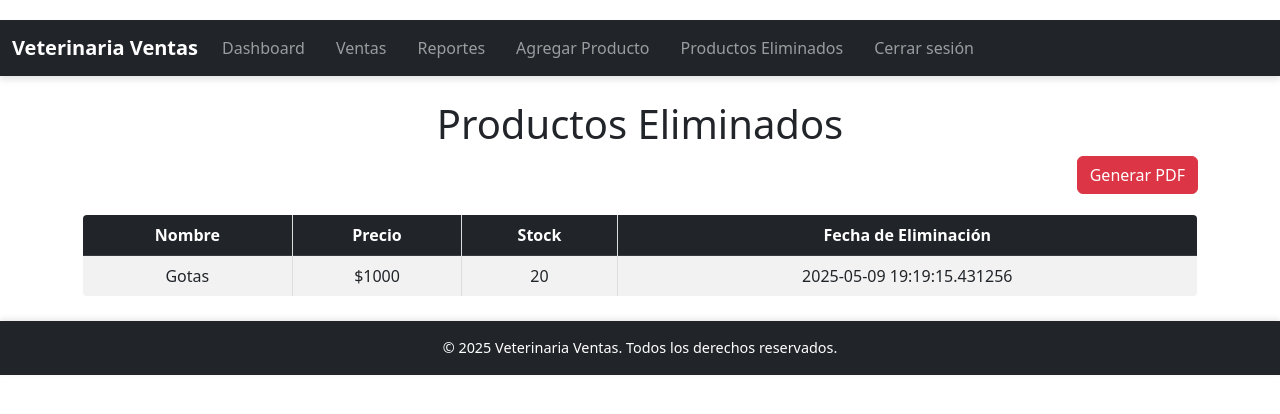
After one commit to JFCandia/Ventas_Veterinaria, a Flask app: page /productos_eliminados in a window 1280 px wide. The commit adds this page. Shown: the top 414 px of the page. Run offline with Flask 3, Linux system fonts and the light colour scheme; a user stored in the database is signed in; data comes from the database, SQL or seed files in the repository; both versions use the stored data as it was after the commit.

Commit message:
Veterinaria-Jcandia-V5-Jcandia

```diff
--- a/app.py
+++ b/app.py
@@ -8,7 +8,7 @@ from io import BytesIO
 import os
 from werkzeug.utils import secure_filename
 import pandas as pd
-from models import db, Usuario, Producto, Venta, Categoria, HistorialStock
+from models import db, Usuario, Producto, Venta, Categoria, HistorialStock, ProductoEliminado
 from datetime import datetime
 
 # Configuración inicial
@@ -87,7 +87,7 @@ def dashboard():
 def agregar_producto():
     if request.method == 'POST':
         nombre = request.form['nombre']
-        precio = float(request.form['precio'])
+        precio = round(float(request.form['precio']))  # Redondear el precio
         stock = int(request.form['stock'])
         categoria_id = request.form.get('categoria_id')
 
@@ -97,7 +97,7 @@ def agregar_producto():
 
         nuevo_producto = Producto(
             nombre=nombre,
-            precio=precio,
+            precio=precio,  # Precio redondeado
             stock=stock,
             categoria_id=categoria_id
         )
@@ -113,10 +113,21 @@ def agregar_producto():
 @login_required
 def eliminar_producto(producto_id):
     producto = Producto.query.get_or_404(producto_id)
+
+    # Registrar el producto eliminado
+    producto_eliminado = ProductoEliminado(
+        nombre=producto.nombre,
+        precio=producto.precio,
+        stock=producto.stock
+    )
+    db.session.add(producto_eliminado)
+
+    # Eliminar el producto de la base de datos
     db.session.delete(producto)
     db.session.commit()
+
     flash(f"Producto '{producto.nombre}' eliminado correctamente.", "success")
-    return redirect(url_for('dashboard'))
+    return redirect(url_for('reporte_stock'))
 
 @app.route('/ajustar_stock/<int:producto_id>', methods=['POST'])
 @login_required
@@ -136,7 +147,7 @@ def ajustar_stock(producto_id):
         db.session.commit()
         flash(f"Se redujo el stock de '{producto.nombre}' en {cantidad_a_reducir} unidades.", "success")
 
-    return redirect(url_for('reporte_bajo_stock'))
+    return redirect(url_for('reporte_stock'))
 
 @app.route('/reporte_bajo_stock')
 @login_required
@@ -187,7 +198,7 @@ def cargar_productos():
             for _, row in df.iterrows():
                 producto = Producto(
                     nombre=row['nombre'],
-                    precio=row['precio'],
+                    precio=round(row['precio']),  # Redondear el precio
                     stock=row['stock']
                 )
                 db.session.add(producto)
@@ -287,6 +298,9 @@ def reporte_ventas():
 @login_required
 def reporte_stock():
     productos = Producto.query.all()
+    # Convertir precios a enteros
+    for producto in productos:
+        producto.precio = int(producto.precio)
     return render_template('reporte_stock.html', productos=productos)
 
 @app.route('/generar_pdf_reporte_ventas')
@@ -333,6 +347,23 @@ def agregar_categoria():
 
     return render_template('agregar_categoria.html')
 
+@app.route('/productos_eliminados')
+@login_required
+def productos_eliminados():
+    productos = ProductoEliminado.query.all()
+    return render_template('productos_eliminados.html', productos=productos)
+
+@app.route('/generar_pdf_productos_eliminados')
+@login_required
+def generar_pdf_productos_eliminados():
+    productos_eliminados = ProductoEliminado.query.all()
+    now = datetime.now()
+    rendered = render_template('productos_eliminados_pdf.html', productos=productos_eliminados, now=now)
+    pdf = BytesIO()
+    pisa.CreatePDF(BytesIO(rendered.encode("UTF-8")), dest=pdf)
+    pdf.seek(0)
+    return send_file(pdf, as_attachment=True, download_name='productos_eliminados.pdf')
+
 if __name__ == '__main__':
     with app.app_context():
         # Código para inicializar datos
--- a/templates/base.html
+++ b/templates/base.html
@@ -17,24 +17,51 @@
                 <span class="navbar-toggler-icon"></span>
             </button>
             <div class="collapse navbar-collapse" id="navbarNav">
-                <ul>
+                <ul class="navbar-nav me-auto mb-2 mb-lg-0">
                     {% if active_page != 'dashboard' %}
-                    <li><a href="{{ url_for('dashboard') }}">Dashboard</a></li>
+                    <li class="nav-item">
+                        <a class="nav-link" href="{{ url_for('dashboard') }}">Dashboard</a>
+                    </li>
                     {% endif %}
                     {% if active_page != 'ventas' %}
-                    <li><a href="{{ url_for('ventas') }}">Ventas</a></li>
+                    <li class="nav-item">
+                        <a class="nav-link" href="{{ url_for('ventas') }}">Ventas</a>
+                    </li>
                     {% endif %}
                     {% if active_page != 'reportes' %}
-                    <li><a href="{{ url_for('reportes') }}">Reportes</a></li>
+                    <li class="nav-item">
+                        <a class="nav-link" href="{{ url_for('reportes') }}">Reportes</a>
+                    </li>
                     {% endif %}
                     {% if active_page != 'agregar_producto' %}
-                    <li><a href="{{ url_for('agregar_producto') }}">Agregar Producto</a></li>
+                    <li class="nav-item">
+                        <a class="nav-link" href="{{ url_for('agregar_producto') }}">Agregar Producto</a>
+                    </li>
                     {% endif %}
-                    <li><a href="{{ url_for('logout') }}">Cerrar sesión</a></li>
+                    <li class="nav-item">
+                        <a class="nav-link" href="{{ url_for('productos_eliminados') }}">Productos Eliminados</a>
+                    </li>
+                    <li class="nav-item">
+                        <a class="nav-link" href="{{ url_for('logout') }}">Cerrar sesión</a>
+                    </li>
                 </ul>
             </div>
         </div>
     </nav>
+
+    <!-- Mensajes flash -->
+    {% with messages = get_flashed_messages(with_categories=true) %}
+        {% if messages %}
+            <div class="container mt-3">
+                {% for category, message in messages %}
+                <div class="alert alert-{{ category }} alert-dismissible fade show" role="alert">
+                    {{ message }}
+                    <button type="button" class="btn-close" data-bs-dismiss="alert" aria-label="Close"></button>
+                </div>
+                {% endfor %}
+            </div>
+        {% endif %}
+    {% endwith %}
 
     <!-- Contenido dinámico -->
     <div class="container mt-4">
--- /dev/null
+++ b/templates/productos_eliminados.html
@@ -0,0 +1,32 @@
+{% extends "base.html" %}
+
+{% block title %}Productos Eliminados{% endblock %}
+
+{% block content %}
+<h1 class="text-center">Productos Eliminados</h1>
+
+<div class="text-end mb-3">
+    <a href="{{ url_for('generar_pdf_productos_eliminados') }}" class="btn btn-danger">Generar PDF</a>
+</div>
+
+<table class="table table-bordered table-striped">
+    <thead class="table-dark">
+        <tr>
+            <th>Nombre</th>
+            <th>Precio</th>
+            <th>Stock</th>
+            <th>Fecha de Eliminación</th>
+        </tr>
+    </thead>
+    <tbody>
+        {% for producto in productos %}
+        <tr>
+            <td>{{ producto.nombre }}</td>
+            <td>${{ producto.precio }}</td>
+            <td>{{ producto.stock }}</td>
+            <td>{{ producto.fecha_eliminacion }}</td>
+        </tr>
+        {% endfor %}
+    </tbody>
+</table>
+{% endblock %}
--- a/templates/ventas.html
+++ b/templates/ventas.html
@@ -17,9 +17,6 @@
                 <ul class="navbar-nav">
                     <li class="nav-item">
                         <a class="nav-link" href="{{ url_for('index') }}">Inicio</a>
-                    </li>
-                    <li class="nav-item">
-                        <a class="nav-link active" href="{{ url_for('ventas') }}">Reporte de Ventas</a>
                     </li>
                 </ul>
             </div>
```
Also changed, not shown: migrations/versions/e5077ad4c83b_agregar_tabla_productoeliminado.py (added, +35 -0 lines), models.py (+8 -0 lines), templates/productos_eliminados_pdf.html (added, +48 -0 lines), templates/reporte_stock.html (+14 -2 lines), instance/veterinaria.db, 1 other file.
